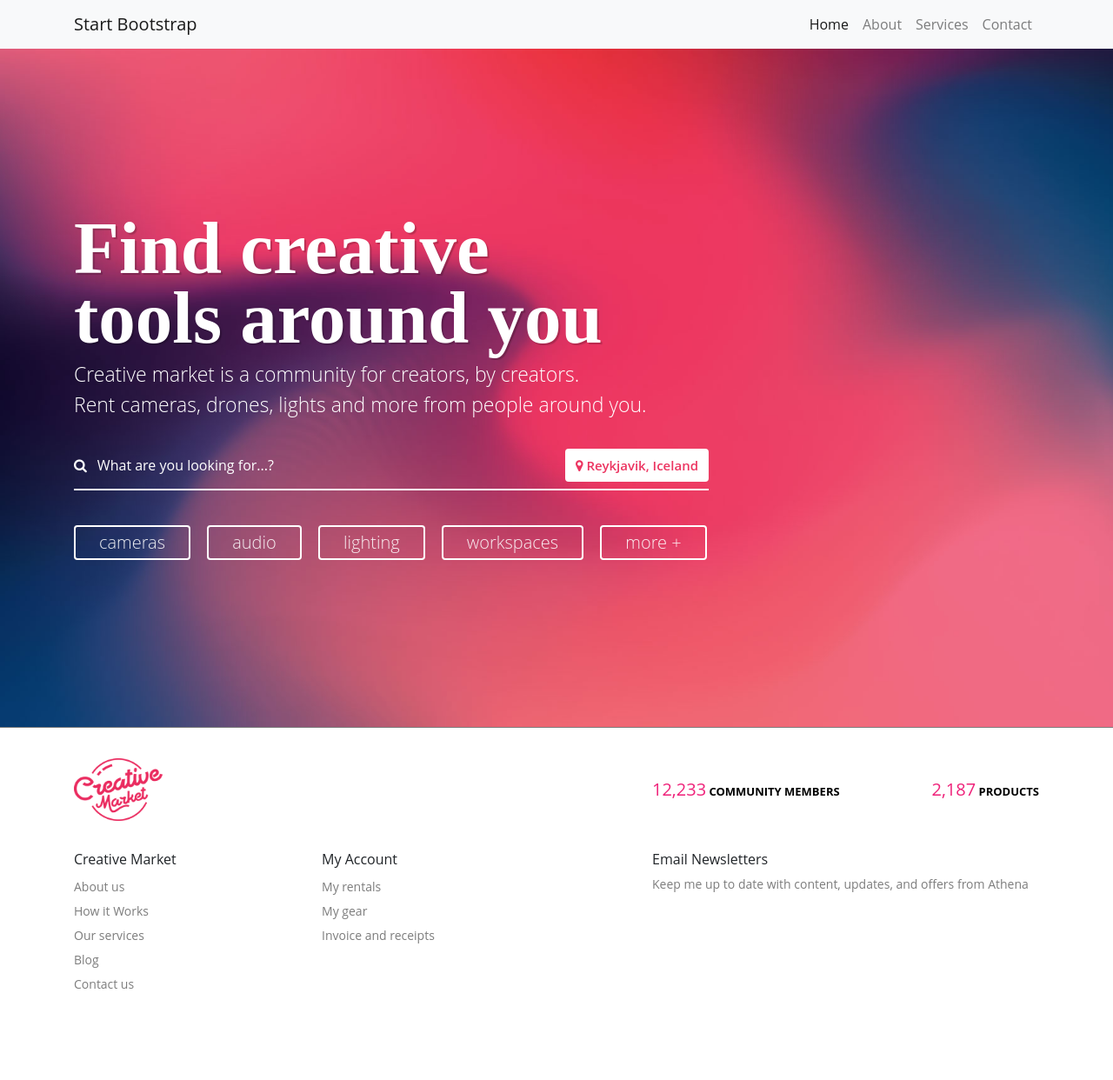
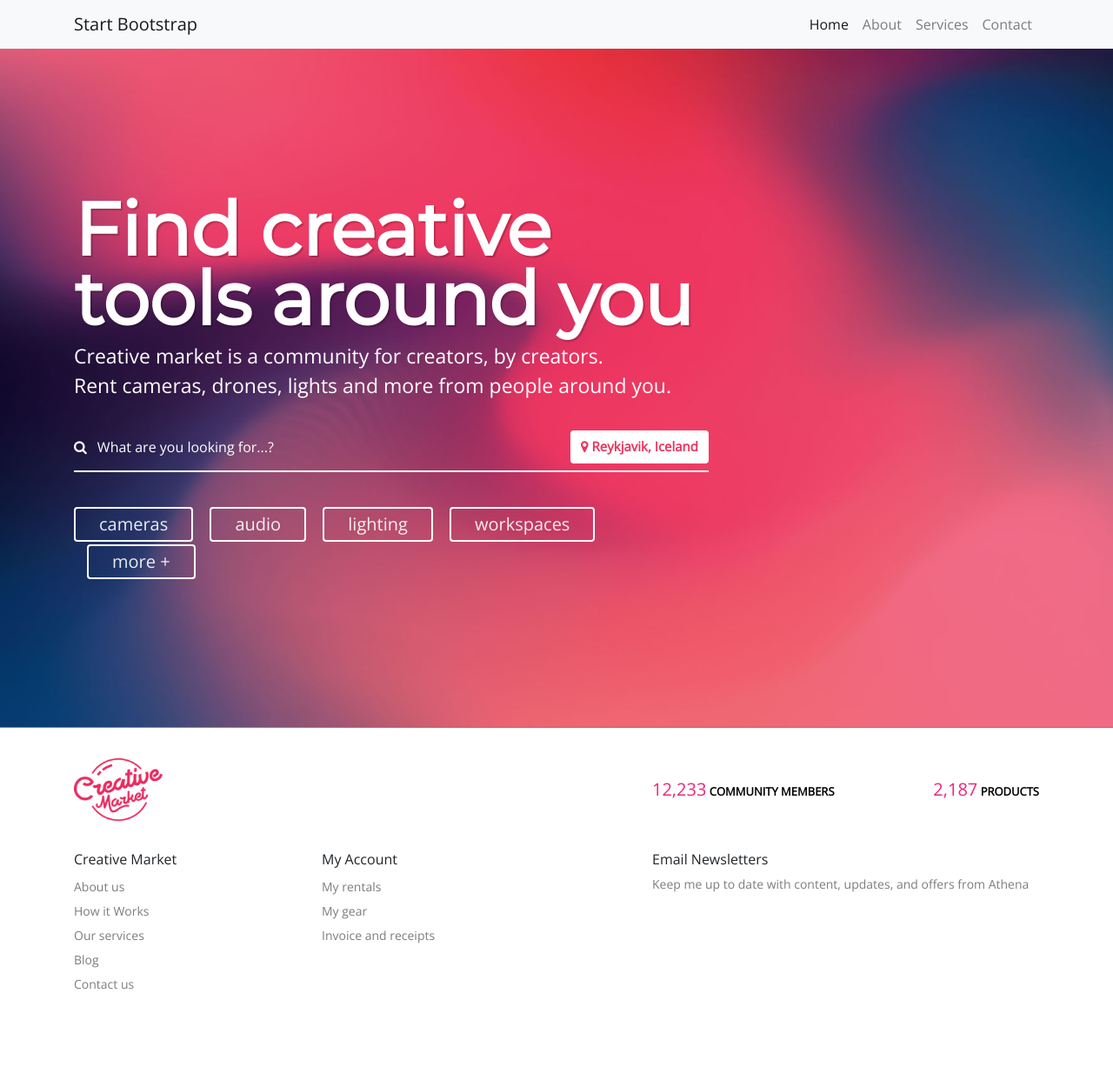
Before and after one commit to itsKros/creativemarket, a PHP site: page / in a window 1280 px wide. Shown: the whole page at 87% size. Run offline with PHP 8.4, Linux system fonts and the light colour scheme; some libraries are stand-ins or nearby versions.

Commit message:
FOnt Import ANd NivFOlder

```diff
--- a/assets/css/style.css
+++ b/assets/css/style.css
@@ -1,3 +1,5 @@
+@import url('https://fonts.googleapis.com/css?family=Montserrat|Open+Sans');
+
 
 body{font-family: 'Open Sans';}
 #heroSec{background: url("../imgs/herobg.jpg");background-size: cover;display: flex;align-items: center;}
```
Also changed, not shown: Nivo group/nivalogo#5.png (added), Nivo group/nivalogo#6.png (added), 1 other file.
